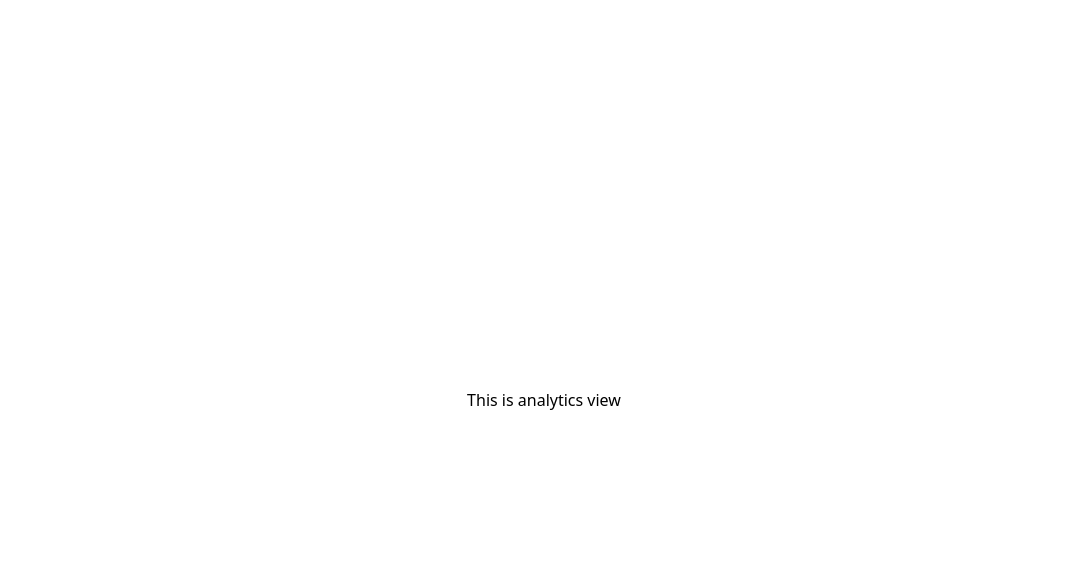
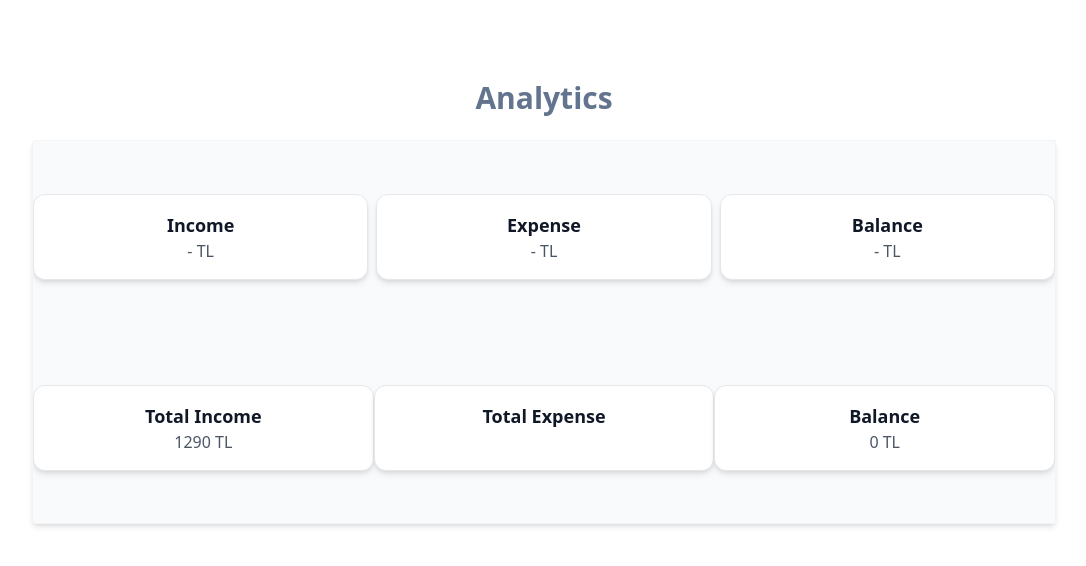
Before and after one commit to Ibrakara/personal-finance-tracker, a Vue app: page / in a window 1280 px wide. Shown: the top 566 px of the page, without its empty margins (96-1182 px from the left). Built offline with nearby package versions, Linux system fonts and the light colour scheme.

Commit message:
add summary cards

```diff
--- a/src/views/AnalyticsView.vue
+++ b/src/views/AnalyticsView.vue
@@ -1,15 +1,26 @@
 <template>
-  <div class="about">
-    <h1>This is analytics view</h1>
+  <div class="flex flex-col w-[80vw] justify-start gap-6 items-center h-[80vh]">
+    <h1 class="text-center text-3xl font-semibold text-slate-500">Analytics</h1>
+    <div
+      class="flex flex-col w-full justify-around items-center bg-gray-50 border border-gray-100 rounded-l shadow-md overflow-hidden h-96"
+    >
+      <div class="flex justify-around w-full gap-2">
+        <CardComponent title="Income" :description="`${totalIncome ? totalIncome : '-'} TL`" />
+        <CardComponent title="Expense" :description="`${totalExpense ? totalExpense : '-'} TL`" />
+        <CardComponent title="Balance" :description="`${balance ? balance : '-'} TL`" />
+      </div>
+      <div class="flex justify-around w-full">
+        <CardComponent title="Total Income" description="1290 TL" />
+        <CardComponent title="Total Expense" />
+        <CardComponent title="Balance" description="0 TL" />
+      </div>
+    </div>
   </div>
 </template>
-
-<style>
-@media (min-width: 1024px) {
-  .about {
-    min-height: 100vh;
-    display: flex;
-    align-items: center;
-  }
-}
-</style>
+<script setup lang="ts">
+import CardComponent from '@/components/CardComponent.vue'
+import { useTransactionStore } from '@/stores/transactionStore'
+import { storeToRefs } from 'pinia'
+const transactionStore = useTransactionStore()
+const { balance, totalExpense, totalIncome } = storeToRefs(transactionStore)
+</script>
```
